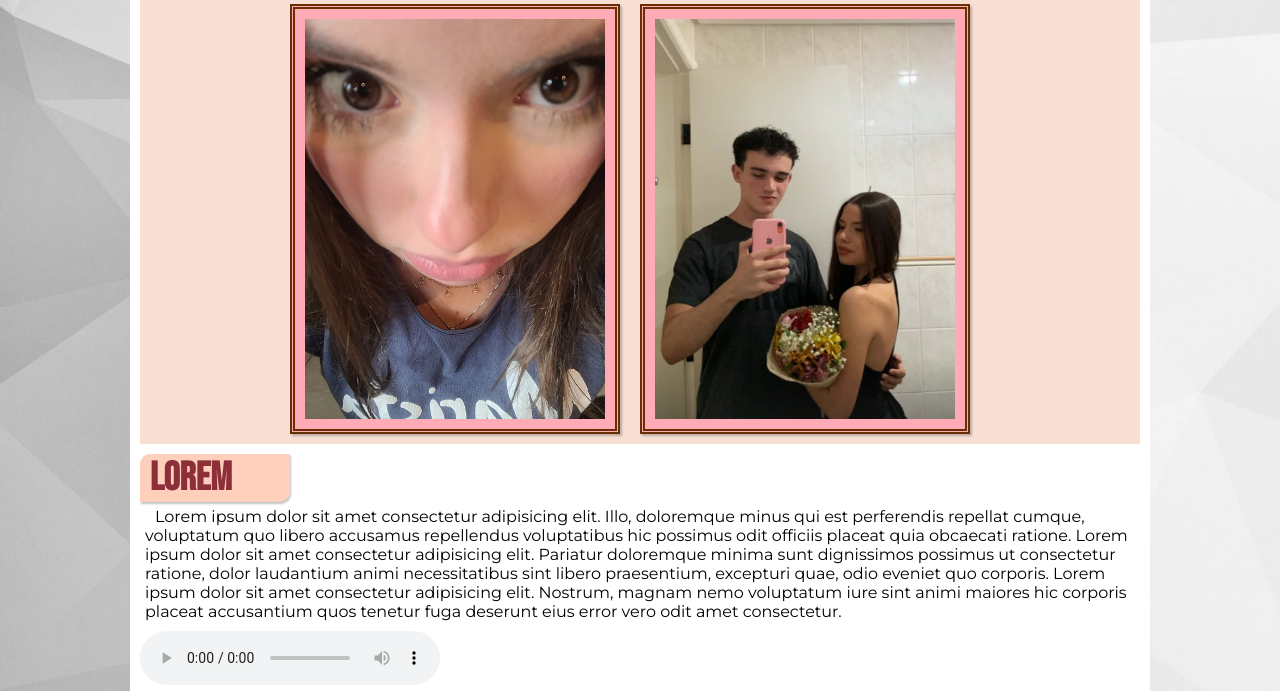
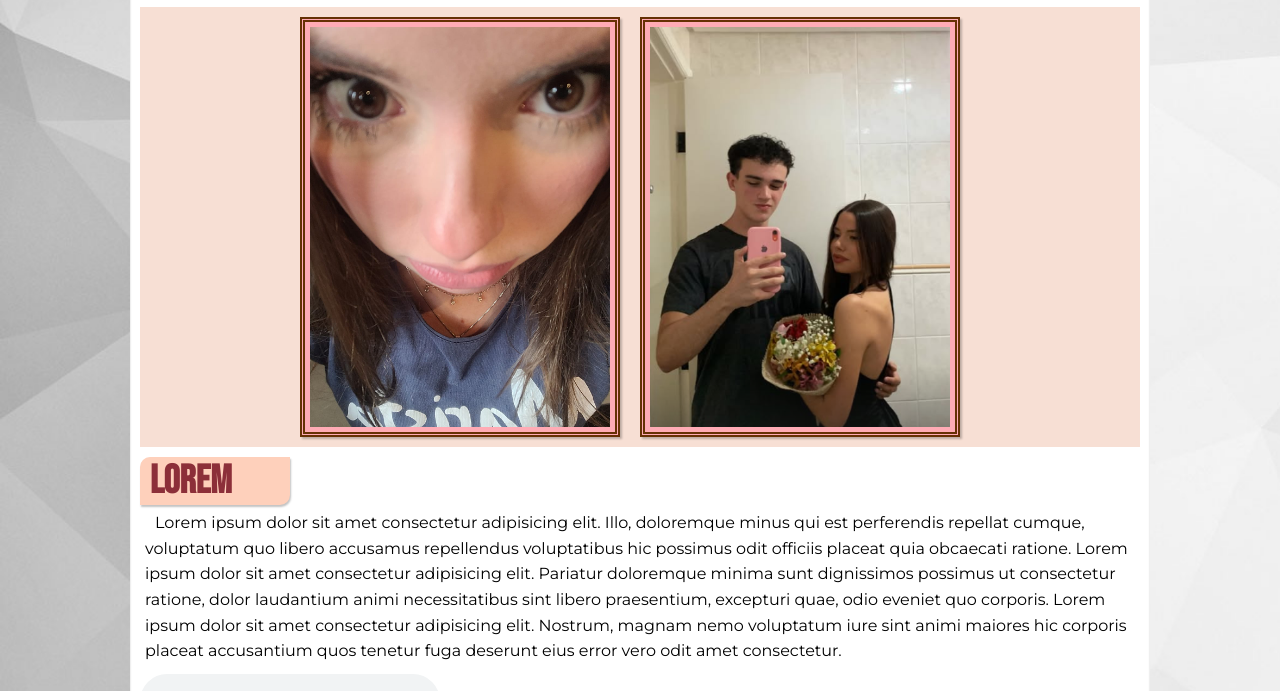
Before and after one commit to gioschrickte/site-julia, a plain HTML site: page index.html in a window 1280 px wide. Shown: the part 307-998 px from the top of the page. Drawn offline with Linux system fonts and the light colour scheme.

Commit message:
line height e padding das img

```diff
--- a/estilo/style.css
+++ b/estilo/style.css
@@ -83,6 +83,7 @@
     padding: 10px;
     background-color: white;
     text-indent: 10px;
+    box-shadow: inset 0px 3px 2px rgba(0, 0, 0, 0.24);
 }
 
 main > h2 {
@@ -98,6 +99,7 @@
 
 main p{
     margin: 5px 0px 10px 5px;
+    line-height: 1.6em;
 }
 
 #imagens {
@@ -111,7 +113,7 @@
 #imagens img {
     max-width: 30%; /* As imagens vão ocupar até 48% do espaço, para garantir que fiquem separadas */
     height: auto; /* Mantém a proporção da imagem */
-    padding: 10px;
+    padding: 5px;
     border: 5px double rgb(102, 48, 4);
     background-color: #ffabb5;
     margin: 10px 20px 10px 0px;
```
